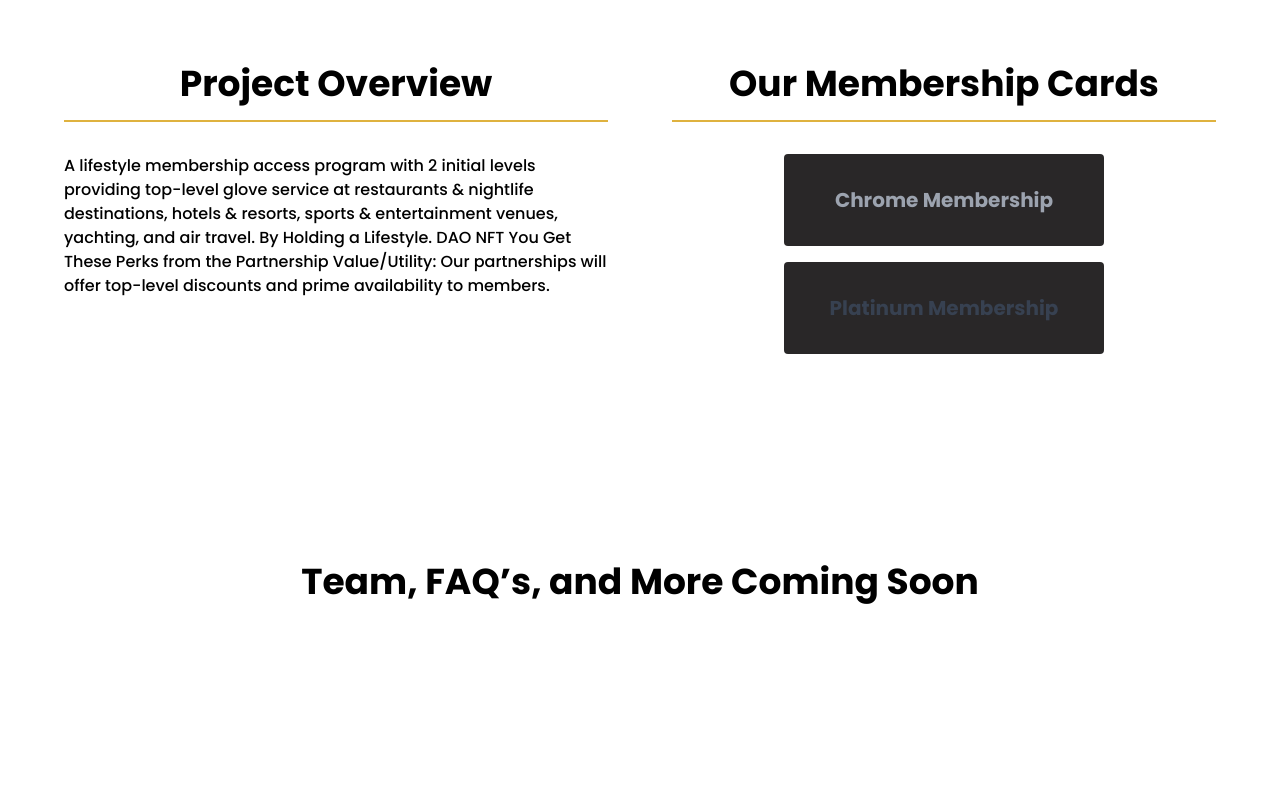
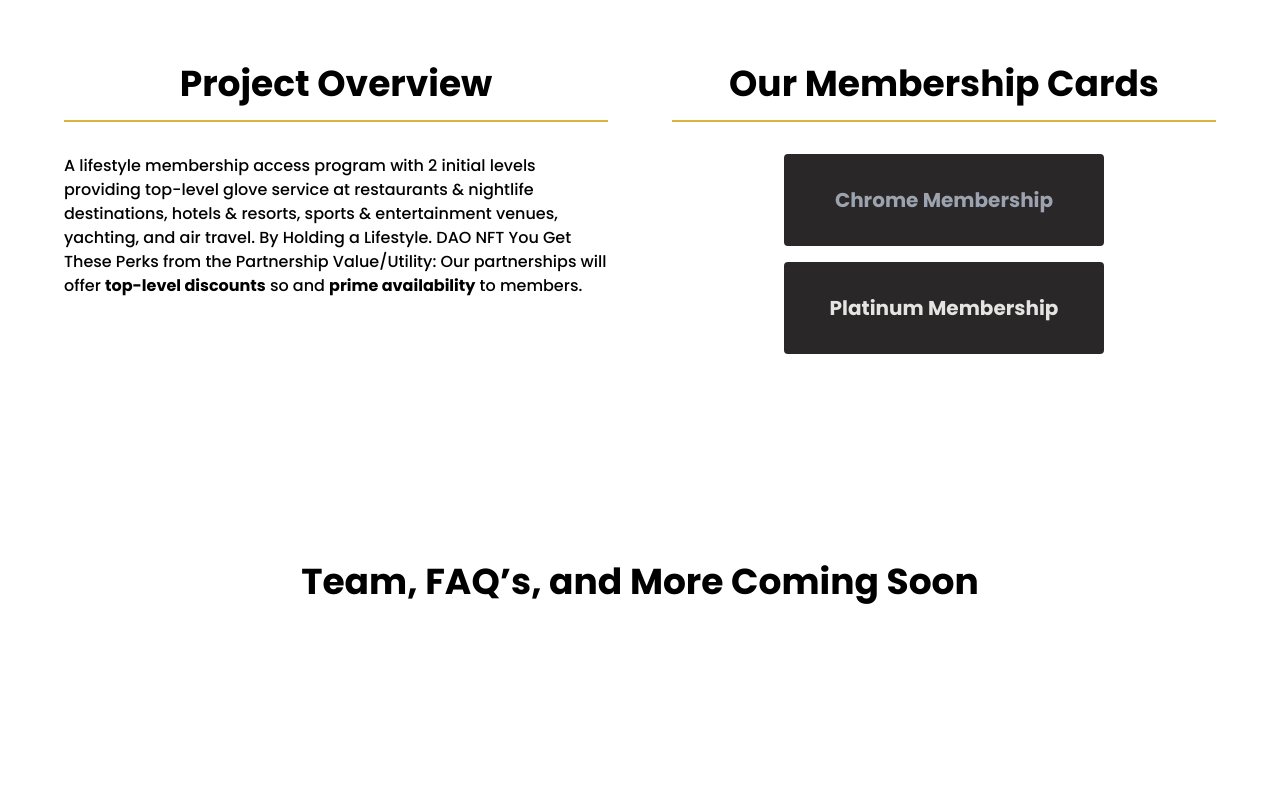
Before and after one commit to alexanderbaron/lifestyleDAO, a plain HTML site: page index.html in a window 1280 px wide. Shown: the part 800-1600 px from the top of the page. Drawn offline with nearby package versions, Linux system fonts and the light colour scheme.

Commit message:
bold added

```diff
--- a/index.html
+++ b/index.html
@@ -38,13 +38,15 @@
         >
           Project Overview
         </h2>
-        <div class="pt-8">
+        <div class="pt-8 font-normal">
           A lifestyle membership access program with 2 initial levels providing
           top-level glove service at restaurants & nightlife destinations,
           hotels & resorts, sports & entertainment venues, yachting, and air
           travel. By Holding a Lifestyle. DAO NFT You Get These Perks from the
-          Partnership Value/Utility: Our partnerships will offer top-level
-          discounts and prime availability to members.
+          Partnership Value/Utility: Our partnerships will offer
+          <span class="font-bold">top-level discounts</span> so and
+          <span class="font-bold">prime availability</span>
+          to members.
         </div>
       </div>
       <div class="about-item-container">
@@ -62,7 +64,7 @@
           <div
             class="card rounded bg-gray-950 grid place-items-center p-8 w-80"
           >
-            <p class="font-bold text-gray-700 text-xl">Platinum Membership</p>
+            <p class="font-bold text-gray-951 text-xl">Platinum Membership</p>
           </div>
         </div>
       </div>
@@ -132,6 +134,7 @@
               },
               gray: {
                 950: "#292728",
+                951: "#E5E4E2",
               },
             },
             gridTemplateColumns: {
```
